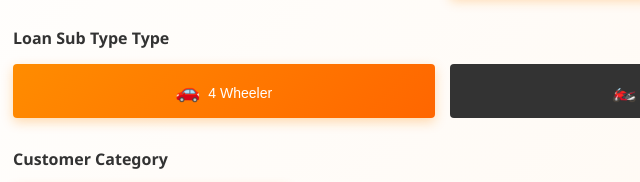
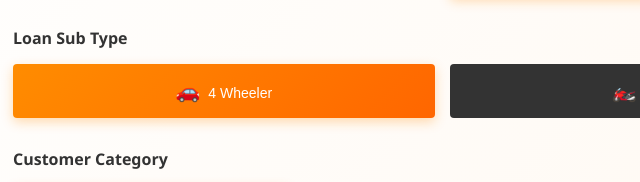
Before and after one commit to SATYAMSUMAN24/Approve_12, a plain HTML site: page index.html in a window 1280 px wide. Shown: the part 354-536 px from the top of the page, 198-838 px from the left. Drawn offline with Linux system fonts and the light colour scheme.

Commit message:
index.html

```diff
--- a/index.html
+++ b/index.html
@@ -617,7 +617,7 @@
         </div>
 
         <div class="selection-group" id="loan-sub-type">
-          <label>Loan Sub Type Type</label>
+          <label>Loan Sub Type</label>
           <div class="button-grid">
             <button class="selection-btn active" data-value="4wheeler">
               <span class="employment-icon">🚗</span>4 Wheeler
```
